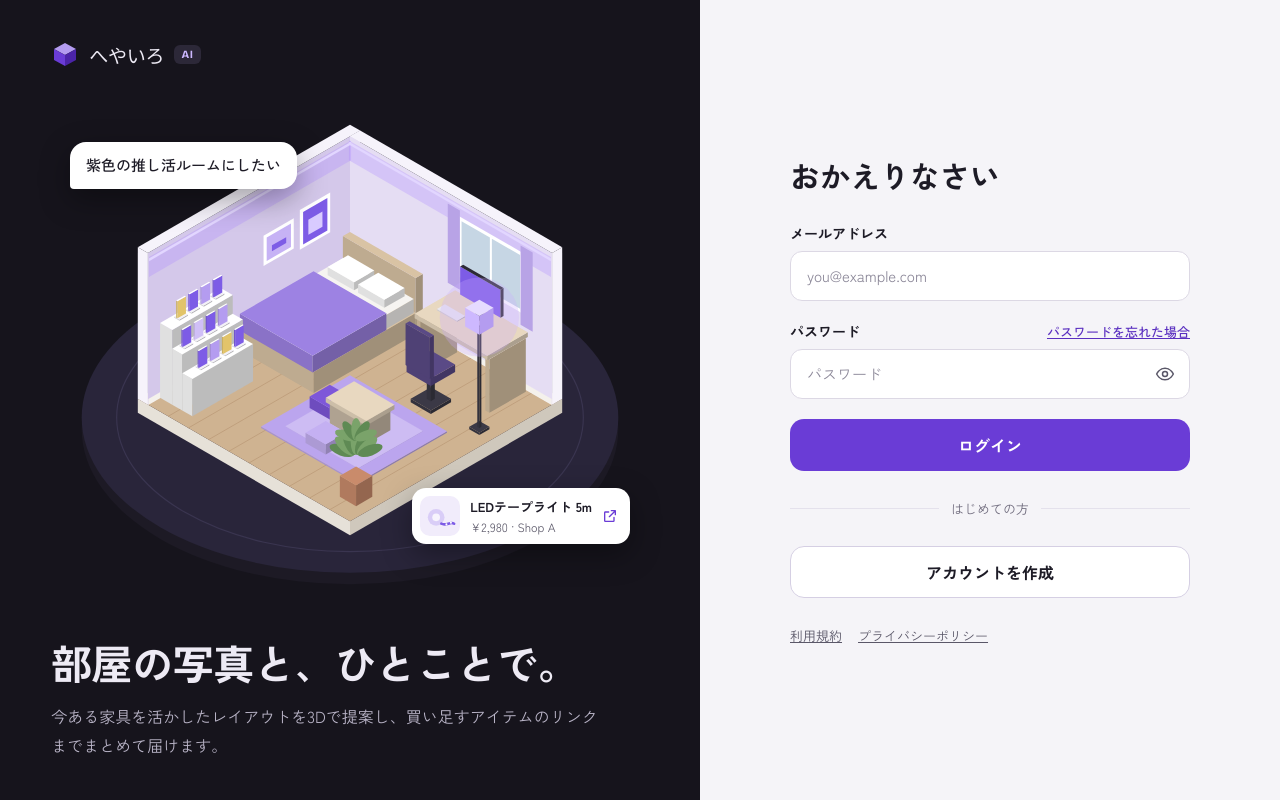
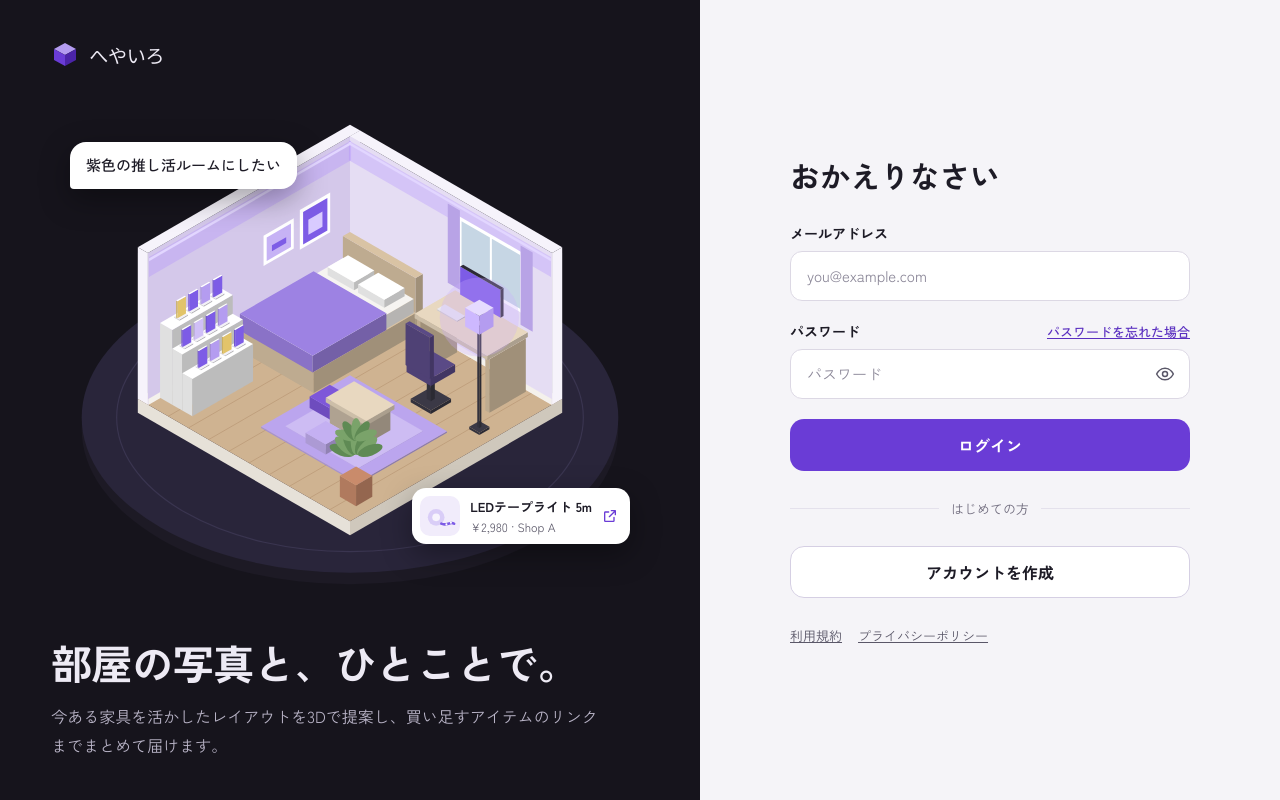
Before and after one commit to AtsushiHosaka/zenn_hackathon_5_takarada, a React (Vite) app in the folder frontend/: page /login in a window 1280 px wide. Built offline with nearby package versions, Linux system fonts and the light colour scheme; no server answers.

Commit message:
Remove AI badge from authentication logo

```diff
--- a/frontend/src/feature/auth/LoginPage.tsx
+++ b/frontend/src/feature/auth/LoginPage.tsx
@@ -12,7 +12,7 @@ function AuthHero({ signup }: { signup: boolean }) {
   return <section className="reference-auth-hero motion-enter">
     <div className="reference-auth-brand">
       <ReferenceSvg page={page} index={0} />
-      <span>へやいろ</span><span className="reference-auth-ai">AI</span>
+      <span>へやいろ</span>
     </div>
     <div className={`reference-auth-illustration${signup ? ' reference-auth-illustration-signup' : ''}`}>
       <ReferenceSvg page={page} index={1} />
--- a/frontend/src/feature/auth/auth-reference.css
+++ b/frontend/src/feature/auth/auth-reference.css
@@ -3,7 +3,6 @@
 .reference-auth-brand{display:flex;align-items:center;gap:10px}
 .reference-auth-brand>svg{display:block;flex:none}
 .reference-auth-brand>span{font-family:'Bricolage Grotesque',sans-serif;font-weight:700;font-size:19px;letter-spacing:-.01em}
-.reference-auth-brand>span.reference-auth-ai{font-size:11px;letter-spacing:.06em;padding:3px 7px;border-radius:6px;background:#2C2838;color:#CDB8FF}
 .reference-auth-illustration{position:relative;width:min(100%,560px);align-self:center;aspect-ratio:480/410}
 .reference-auth-illustration-signup{width:min(100%,520px)}
 .reference-auth-prompt{position:absolute;left:0%;top:6%;max-width:260px;padding:12px 16px;border-radius:16px 16px 16px 4px;background:#fff;color:#1D1B26;font-size:15px;font-weight:500;line-height:1.5;box-shadow:0 10px 30px rgba(0,0,0,.35)}
```
Also changed, not shown: 1 other file (tests, documents, lock files or other folders).
